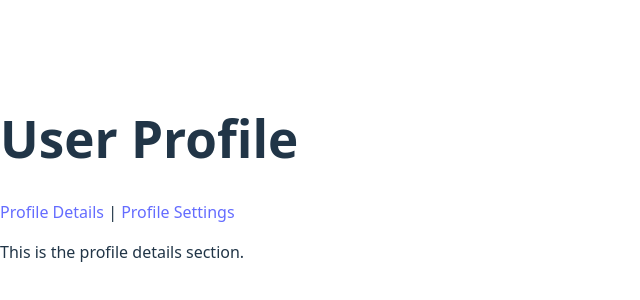
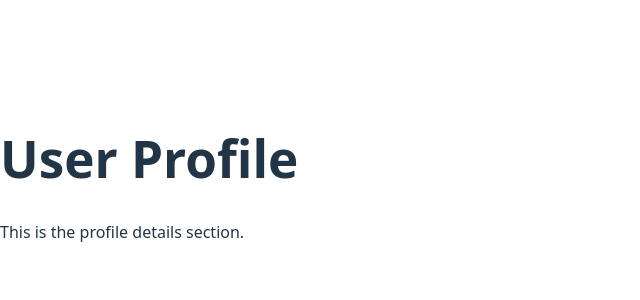
Before and after one commit to Pello198/alx-fe-reactjs, a React (Vite) app in the folder react-router-advanced/: page /profile in a window 1280 px wide. Shown: the part 222-522 px from the top of the page, without its empty margins (0-640 px from the left). Built offline with nearby package versions, Linux system fonts and the light colour scheme; sample sign-in values are in the browser's storage.

Commit message:
Refactor Profile component to use Routes for nesting

```diff
--- a/react-router-advanced/src/components/Profile.jsx
+++ b/react-router-advanced/src/components/Profile.jsx
@@ -1,15 +1,20 @@
 import React from "react";
-import { Outlet, Link } from "react-router-dom";
+import { Routes, Route } from "react-router-dom";
+
+// Nested pages/components
+import ProfileDetails from "./ProfileDetails";
+import ProfileSettings from "./ProfileSettings";
 
 export default function Profile() {
   return (
     <div>
       <h1>User Profile</h1>
-      <nav>
-        <Link to="details">Profile Details</Link> |{" "}
-        <Link to="settings">Profile Settings</Link>
-      </nav>
-      <Outlet /> {/* This renders nested routes */}
+
+      {/* Nested Routes */}
+      <Routes>
+        <Route index element={<ProfileDetails />} />
+        <Route path="settings" element={<ProfileSettings />} />
+      </Routes>
     </div>
   );
 }
```
